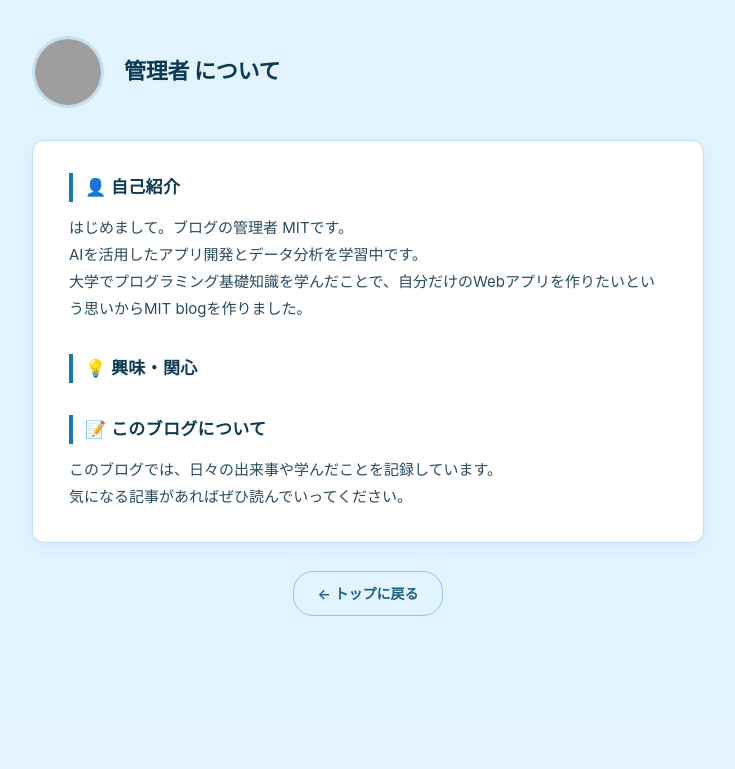
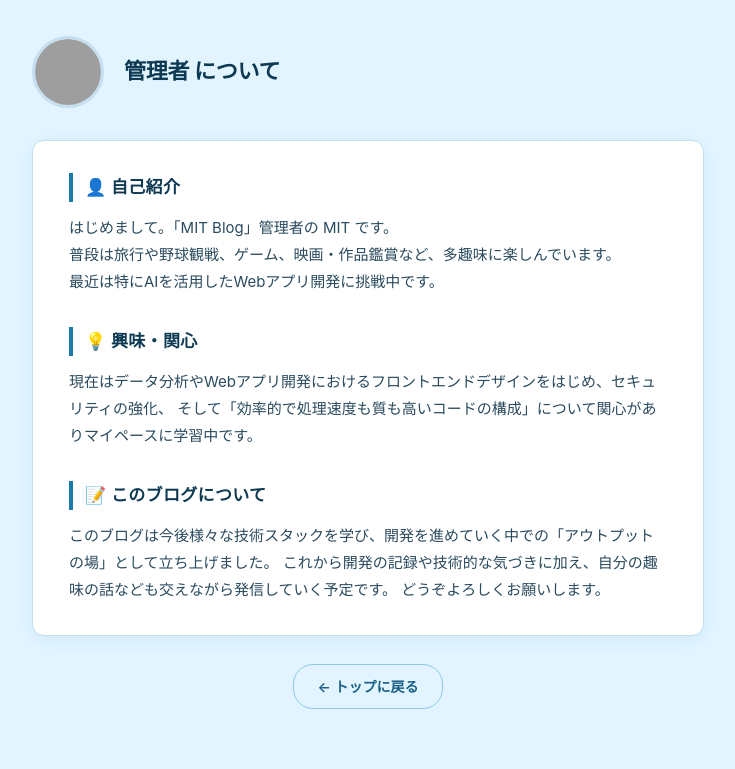
Before and after one commit to Yuta1728/blog_project_private, a Flask app: page /about in a window 1280 px wide. Shown: the part 79-848 px from the top of the page, without its empty margins (272-1007 px from the left). Before the commit the page ends 695 px from the top, so only its background shows below. Run offline with Flask 3, Linux system fonts and the light colour scheme; some libraries are stand-ins or nearby versions; grey boxes are pictures that could not be loaded.

Commit message:
自己紹介文の更新

```diff
--- a/matome/templates/about.html
+++ b/matome/templates/about.html
@@ -16,16 +16,17 @@
         <section class="info-section">
             <h2 class="info-section-title">👤 自己紹介</h2>
             <p>
-                はじめまして。ブログの管理者 MITです。<br>
-                AIを活用したアプリ開発とデータ分析を学習中です。<br>
-                大学でプログラミング基礎知識を学んだことで、自分だけのWebアプリを作りたいという思いからMIT blogを作りました。
-
+                はじめまして。「MIT Blog」管理者の MIT です。<br>
+                普段は旅行や野球観戦、ゲーム、映画・作品鑑賞など、多趣味に楽しんでいます。<br>
+                最近は特にAIを活用したWebアプリ開発に挑戦中です。
             </p>
         </section>
 
         <section class="info-section">
             <h2 class="info-section-title">💡 興味・関心</h2>
             <p>
+                現在はデータ分析やWebアプリ開発におけるフロントエンドデザインをはじめ、セキュリティの強化、
+                そして「効率的で処理速度も質も高いコードの構成」について関心がありマイペースに学習中です。
 
 
             </p>
@@ -34,8 +35,9 @@
         <section class="info-section">
             <h2 class="info-section-title">📝 このブログについて</h2>
             <p>
-                このブログでは、日々の出来事や学んだことを記録しています。<br>
-                気になる記事があればぜひ読んでいってください。
+                このブログは今後様々な技術スタックを学び、開発を進めていく中での「アウトプットの場」として立ち上げました。
+                これから開発の記録や技術的な気づきに加え、自分の趣味の話なども交えながら発信していく予定です。
+                どうぞよろしくお願いします。
             </p>
         </section>
     </div>
```
